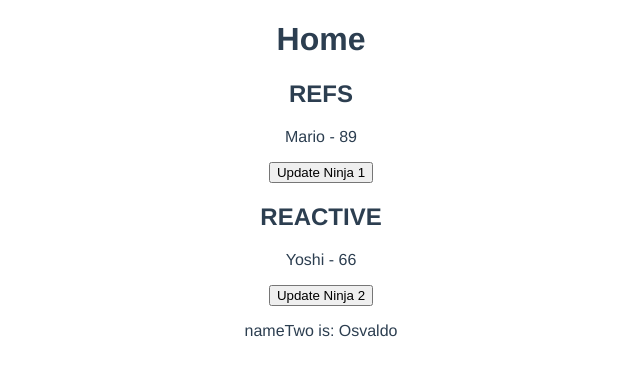
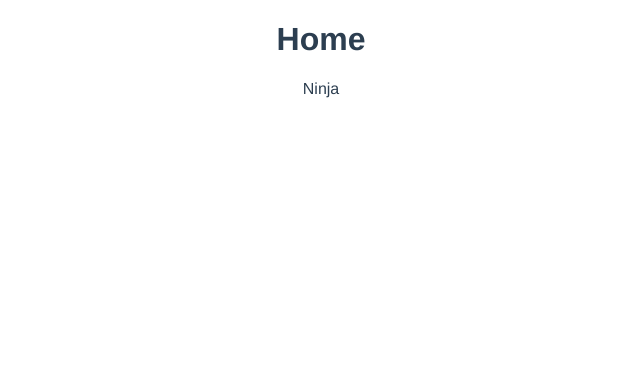
Before and after one commit to ViuCoding/vue-dojo-blog, a Vue app: page / in a window 1280 px wide. Shown: the top 376 px of the page, without its empty margins (319-959 px from the left). Built offline with nearby package versions, Linux system fonts and the light colour scheme.

Commit message:
Simple computed value example, Composition API

```diff
--- a/src/views/HomeView.vue
+++ b/src/views/HomeView.vue
@@ -1,48 +1,22 @@
 <template>
   <div class="home">
     <h1>Home</h1>
-    <h2>REFS</h2>
-    <p>{{ ninjaOne.name }} - {{ ninjaOne.age }}</p>
-    <button @click="updateNinjaOne">Update Ninja 1</button>
-
-    <h2>REACTIVE</h2>
-    <p>{{ ninjaTwo.name }} - {{ ninjaTwo.age }}</p>
-    <button @click="updateNinjaTwo">Update Ninja 2</button>
-
-    <p>nameTwo is: {{ nameTwo }}</p>
+    <p>{{ name }}</p>
   </div>
 </template>
 
 <script>
-import { ref, reactive } from "@vue/reactivity";
 // @ is an alias to /src
+import { computed, ref } from "@vue/runtime-core";
 
 export default {
   name: "HomeView",
   setup() {
-    // §We have created a REF with an object as a value
-    const ninjaOne = ref({ name: "Mario", age: 89 });
-    const updateNinjaOne = () => {
-      ninjaOne.value.age = 41;
-    };
+    const name = computed(() => {
+      return "Ninja";
+    });
 
-    const ninjaTwo = reactive({ name: "Yoshi", age: 66 });
-    const updateNinjaTwo = () => {
-      //This is one of the main differences of using REFS vs REACTIVE.
-      // When we use REACTIVE we don't need to type ninjaTwo.value.age in order to access the property. We can directly type ninjaTwo.age
-      ninjaTwo.age = 21;
-    };
-
-    // There are though drawbacks to using REACTIVE instead of REFS.
-    // One of them is that we cannot use primitive values inside REACTIVE
-    // So basically, JUST USE REFS AND SAVE YOURSELF TIME
-
-    const nameOne = ref("Pristocchio");
-    const nameTwo = reactive("Osvaldo");
-
-    // Since we return the ninjaOne ref object, we can then have access to it in the template by simply calling the value we need, like ninjaOne.name (instead of ninjaOne.value.name)
-    return { ninjaOne, updateNinjaOne, ninjaTwo, updateNinjaTwo, nameTwo };
-    // this is the same of writing return {name: name, age: age, handleClick : handleClick}
+    return { name };
   },
 };
 </script>
```
